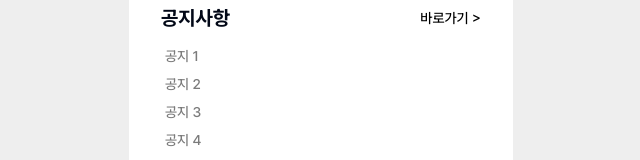
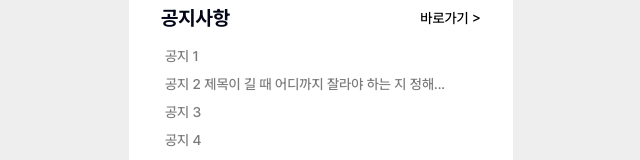
Before and after one commit to developthreefeet/big-brother-FE, a Next.js app: page /main in a window 1280 px wide. Shown: the part 356-516 px from the top of the page, without its empty margins (319-959 px from the left). Built offline with nearby package versions, Linux system fonts and the light colour scheme.

Commit message:
feature: 메인페이지 미니공지사항 목록 제목 slice

```diff
--- a/src/features/contentList/ui/MiniNoticeList.tsx
+++ b/src/features/contentList/ui/MiniNoticeList.tsx
@@ -1,6 +1,7 @@
 import Link from 'next/link';
 import { Button } from '@/shared/ui/ui/button';
 import { NoticeItem } from '@/shared/types/type';
+import { truncateTitle } from '@/shared/lib/utils';
 
 const MiniNoticeList = ({
   noticeContents,
@@ -26,7 +27,7 @@ const MiniNoticeList = ({
               className="justify-start text-left hover:no-underline hover:opacity-50 text-gray-300 pl-0 py-0 h-7"
               key={index}
             >
-              {content.notice_title}
+              {truncateTitle(content.notice_title, 29)}
             </Button>
           </Link>
         ))}
--- a/src/shared/mock/contentList/index.ts
+++ b/src/shared/mock/contentList/index.ts
@@ -11,7 +11,8 @@ export const noticeItems = [
     affiliation: 'Affiliation 1',
   },
   {
-    notice_title: '공지 2',
+    notice_title:
+      '공지 2 제목이 길 때 어디까지 잘라야 하는 지 정해야 하는데 이걸 에휴',
     notice_id: 'notice2',
     notice_type: 'Type 2',
     create_at: '2024-08-01T12:00:00Z',
```
